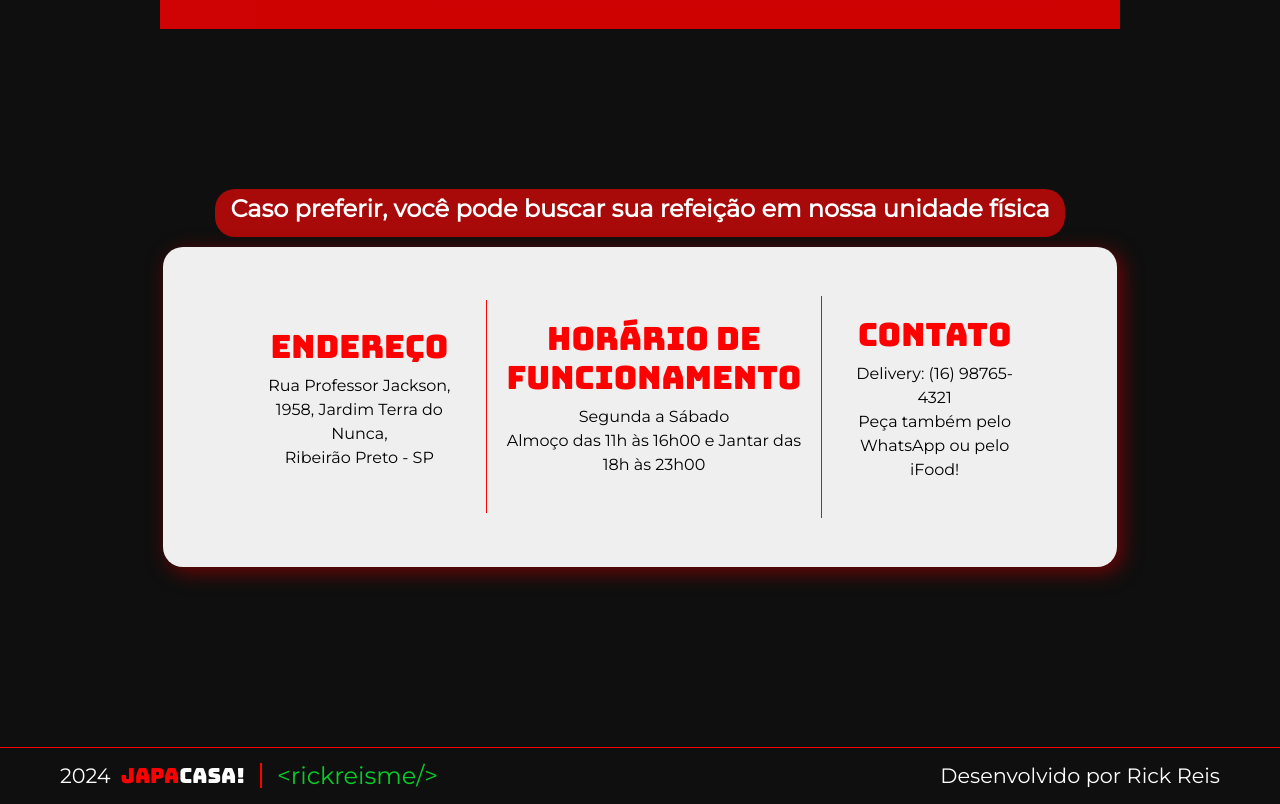
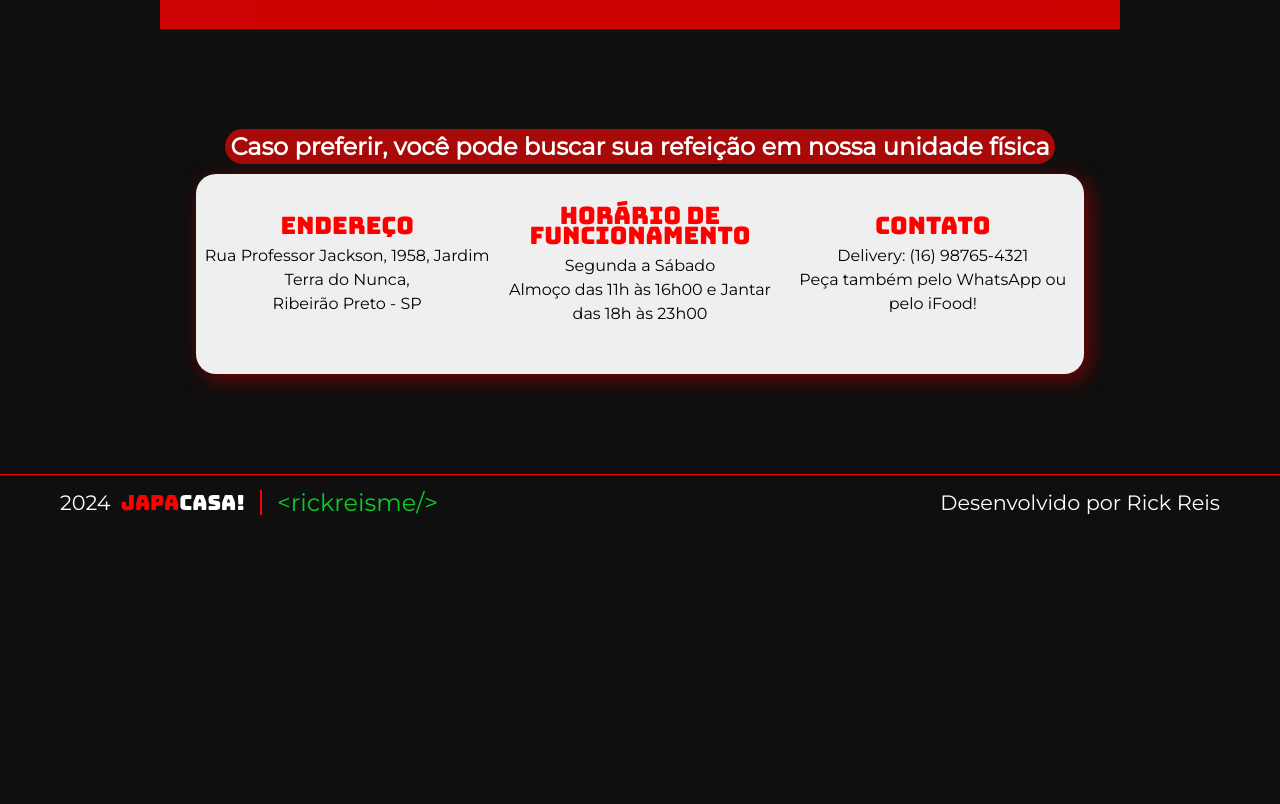
Before and after one commit to rickreisme/JapaCasa, a React (Vite) app: page / in a window 1280 px wide. Shown: the part 1780-2584 px from the top of the page. After the commit the page ends 2311 px from the top, so only its background shows below. Built offline with nearby package versions, Linux system fonts and the light colour scheme.

Commit message:
FIX - ajustando ContentLocal

```diff
--- a/src/assets/styles/contentLocal.scss
+++ b/src/assets/styles/contentLocal.scss
@@ -2,10 +2,7 @@
     display: flex;
     flex-direction: column;
     align-items: center;
-    justify-content: space-between;
-    width: 87vw;
     margin-top: 100px;
-    padding: 60px 80px 80px;
     color: rgb(194, 190, 190);
     font-family: "Bungee", sans-serif;
     text-align: center;
@@ -13,56 +10,44 @@
     .text-card2 {
         display: flex;
         align-items: center;
-      font-size: 16px;
+        justify-content: center;
+        width: 70%;
+        font-size: 1.5rem;
         font-family: "Montserrat", sans-serif;
         background-color: rgb(168, 9, 9);
-      padding: 5px 15px;
+        color: white;
+        padding: 5px 0;
         margin-bottom: 10px;
-      justify-content: center;
-      align-items: center;
         border-radius: 20px;
-      transition: background-color 0.3s ease;
-
-      h1 {
-        font-size: 24px;
-        line-height: 30px;
+        line-height: 25px;
         font-weight: 600;
-        color: white;
-      }
     }
 
     .home_local {
         display: flex;
-      flex-direction: row;
+        align-items: center;
+        justify-content: center;
+        width: 75%;
+        height: 25vh;
         background-color: rgb(239, 239, 239);
-      height: 40vh;
         color: red;
-      padding: 0 70px;
+        padding: 0 5px;
         border-radius: 20px;
-      justify-content: center;
-      align-items: center;
         box-shadow: 5px 5px 20px rgb(114, 5, 5);
+
+        h2 {
+            font-size: 1.5rem;
+            line-height: 20px;
+            max-height: 40px;
+        }
 
         p {
             font-family: "Montserrat", sans-serif;
             color: black;
         }
 
-      #endereco {
-        display: flex;
-        flex-direction: column;
-        padding: 20px;
-        justify-content: center;
-        align-items: center;
-      }
-
-      #funcionamento {
-        display: flex;
-        flex-direction: column;
-        border-left: 1px red solid;
-        padding: 20px;
-        justify-content: center;
-        align-items: center;
+        .dados-local{
+          width: 100%;
         }
     }
 }
--- a/src/components/ContentLocal.tsx
+++ b/src/components/ContentLocal.tsx
@@ -4,13 +4,12 @@ const ContentLocal = () => {
     return (
         <div className="content_local" id="cont_local">
             <div className="text-card2">
-                <h1>
-                    Caso preferir, você pode buscar sua refeição em nossa
-                    unidade física
-                </h1>
+                Caso preferir, você pode buscar sua refeição em nossa unidade
+                física
             </div>
+
             <div className="home_local">
-                <div id="endereco">
+                <div id="endereco" className="dados-local">
                     <h2>Endereço</h2>
                     <p>
                         Rua Professor Jackson, 1958, Jardim Terra do Nunca,{" "}
@@ -18,7 +17,7 @@ const ContentLocal = () => {
                     </p>
                 </div>
 
-                <div id="funcionamento">
+                <div id="funcionamento" className="dados-local">
                     <h2>Horário de funcionamento</h2>
                     <p>
                         Segunda a Sábado <br /> Almoço das 11h às 16h00 e Jantar
@@ -26,7 +25,7 @@ const ContentLocal = () => {
                     </p>
                 </div>
 
-                <div id="funcionamento">
+                <div id="contato" className="dados-local">
                     <h2>Contato</h2>
                     <p>
                         Delivery: (16) 98765-4321 <br />
```
Also changed, not shown: 2 other files (tests, documents, lock files or other folders). Lines whose indentation alone changed are shown as unchanged.
